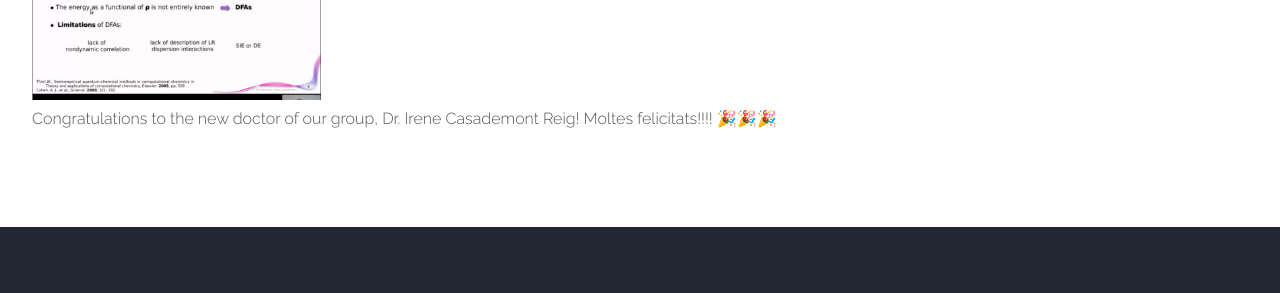
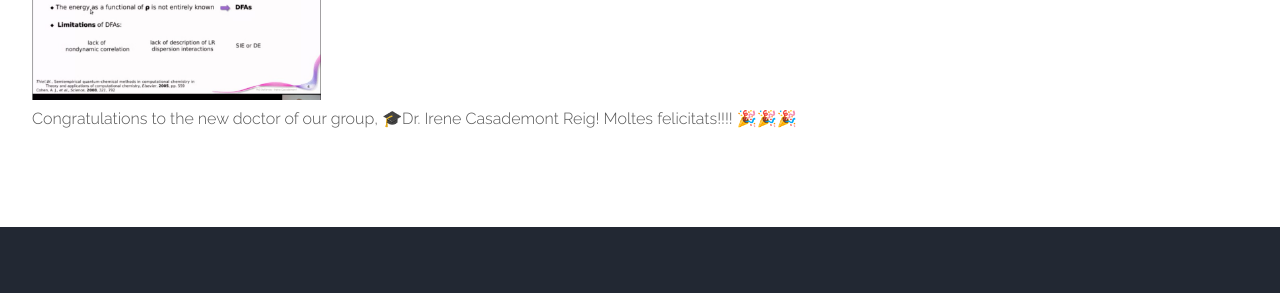
Before and after one commit to old-jekyll-templates/Horizons-Jekyll-Theme, a Jekyll site: the page built from _posts/2021-07-23-Irene-phd.md, in a window 1280 px wide and 900 px high, scrolled down 477 px. Shown: the part 151-444 px from the top of the window. Built offline with Jekyll 4.4.1, drawn with Linux system fonts in a browser that asks for light colours; part of the change alters nothing that is shown.

Commit message:
Update 2021-07-23-Irene-phd.md

```diff
--- a/_posts/2021-07-23-Irene-phd.md
+++ b/_posts/2021-07-23-Irene-phd.md
@@ -5,4 +5,5 @@ featured: images/irene_defense2021.png
 layout: post
 ---
 
-<P ALIGN="justify"> Congratulations to the new doctor of our group, Dr. Irene Casademont Reig! Moltes felicitats!!!! &#127881;&#127881;&#127881;</p>
+<P ALIGN="justify"> Congratulations to the new doctor of our group,
+&#127891;Dr. Irene Casademont Reig! Moltes felicitats!!!! &#127881;&#127881;&#127881;</p>
```
